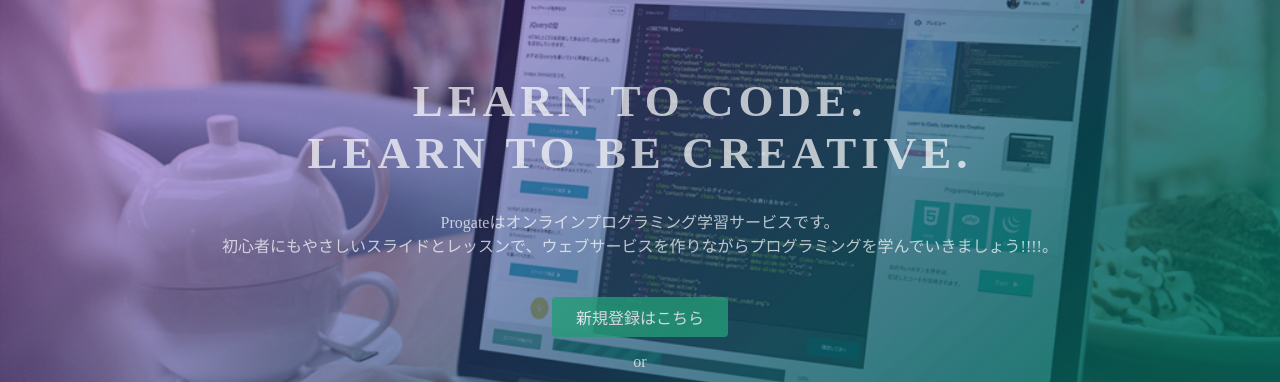
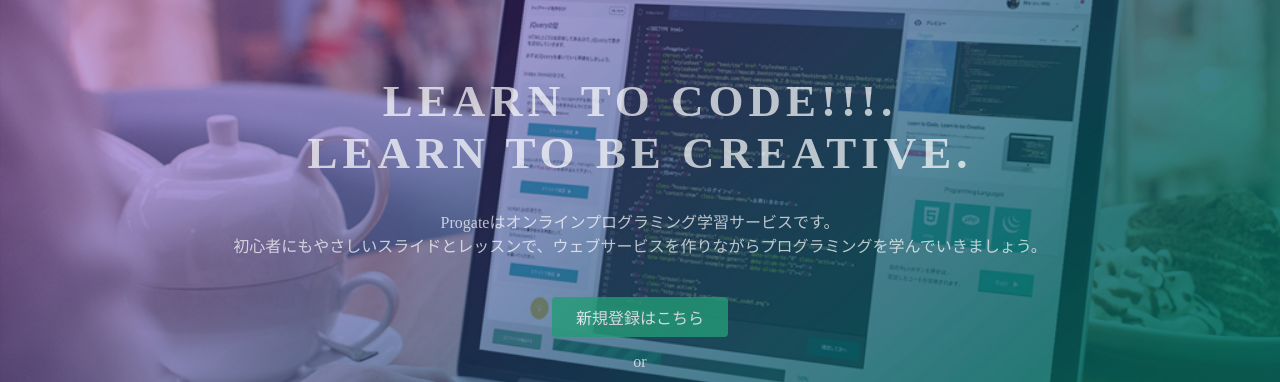
Before and after one commit to asandsan/prog-8.github.io, a plain HTML site: page index.html in a window 1280 px wide. Shown: the part 135-517 px from the top of the page. Drawn offline with Linux system fonts and the light colour scheme.

Commit message:
Update index.html

```diff
--- a/index.html
+++ b/index.html
@@ -23,8 +23,8 @@
   </header>
   <div class="top-wrapper">
     <div class="container">
-      <h1>LEARN TO CODE.<br>LEARN TO BE CREATIVE.</h1>
-      <p>Progateはオンラインプログラミング学習サービスです。<br>初心者にもやさしいスライドとレッスンで、ウェブサービスを作りながらプログラミングを学んでいきましょう!!!!。</p>
+      <h1>LEARN TO CODE!!!.<br>LEARN TO BE CREATIVE.</h1>
+      <p>Progateはオンラインプログラミング学習サービスです。<br>初心者にもやさしいスライドとレッスンで、ウェブサービスを作りながらプログラミングを学んでいきましょう。</p>
       <div class="btn-wrapper">
         <a href="#" class="btn signup">新規登録はこちら</a>
         <p>or</p>
```
